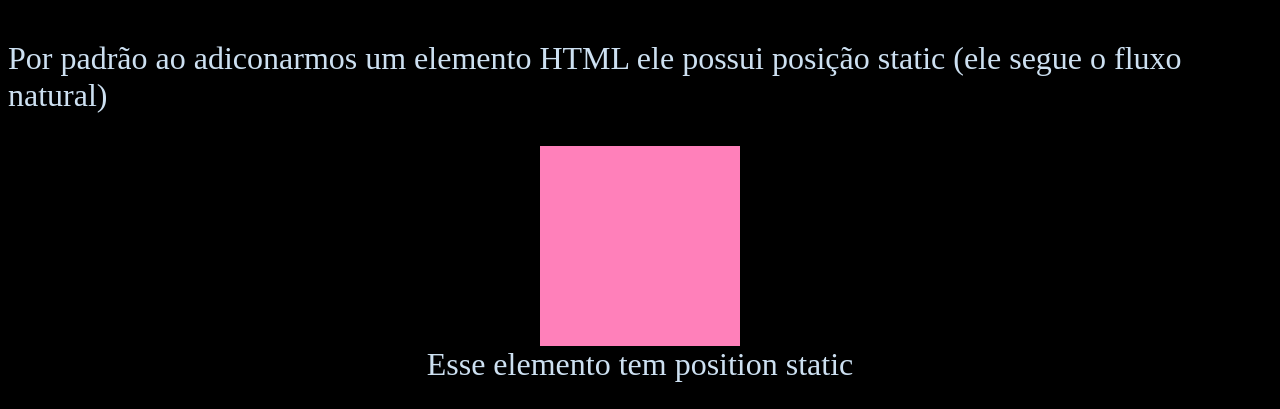
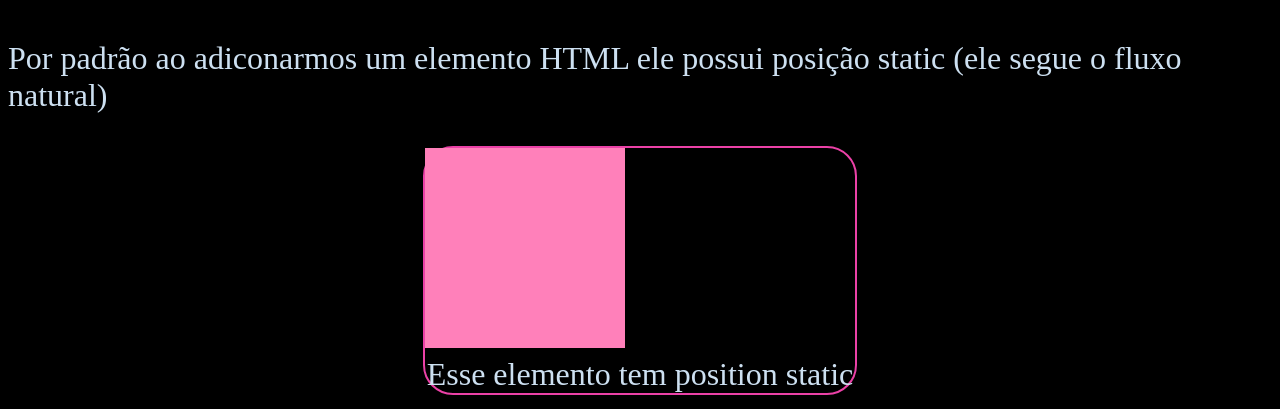
Before and after one commit to FranPastori/position, a plain HTML site: page index.html in a window 1280 px wide. Shown: the top 409 px of the page. Drawn offline with Linux system fonts and the light colour scheme.

Commit message:
envelope

```diff
--- a/index.html
+++ b/index.html
@@ -10,8 +10,10 @@
 <body>
     <div class="container__static">
        <p>Por padrão ao adiconarmos um elemento HTML ele possui posição static (ele segue o fluxo natural)</p>
-       <img src="1.png" alt="" class="imagem__teste">
+       <div class="envelope">
+        <img src="1.png" alt="" class="imagem__teste">
        <legend>Esse elemento tem position static</legend>
+       </div>
         <p>Nesse caso não temos acessoa as propriedades:</p>
         <p><span>top</span>: Distância do elemento ao topo</p>
         <p><span>left</span>: Distância do elemento a esquerda</p>
--- a/style.css
+++ b/style.css
@@ -6,6 +6,10 @@ body{
 span{
     font-weight: 400;
     text-shadow: 2px 2px 2px rgb(235, 65, 167);
+}
+.envelope{
+    border: 2px solid rgb(235, 65, 167);
+    border-radius: 30px;
 }
 .imagem__teste{
 width: 200px;
```
